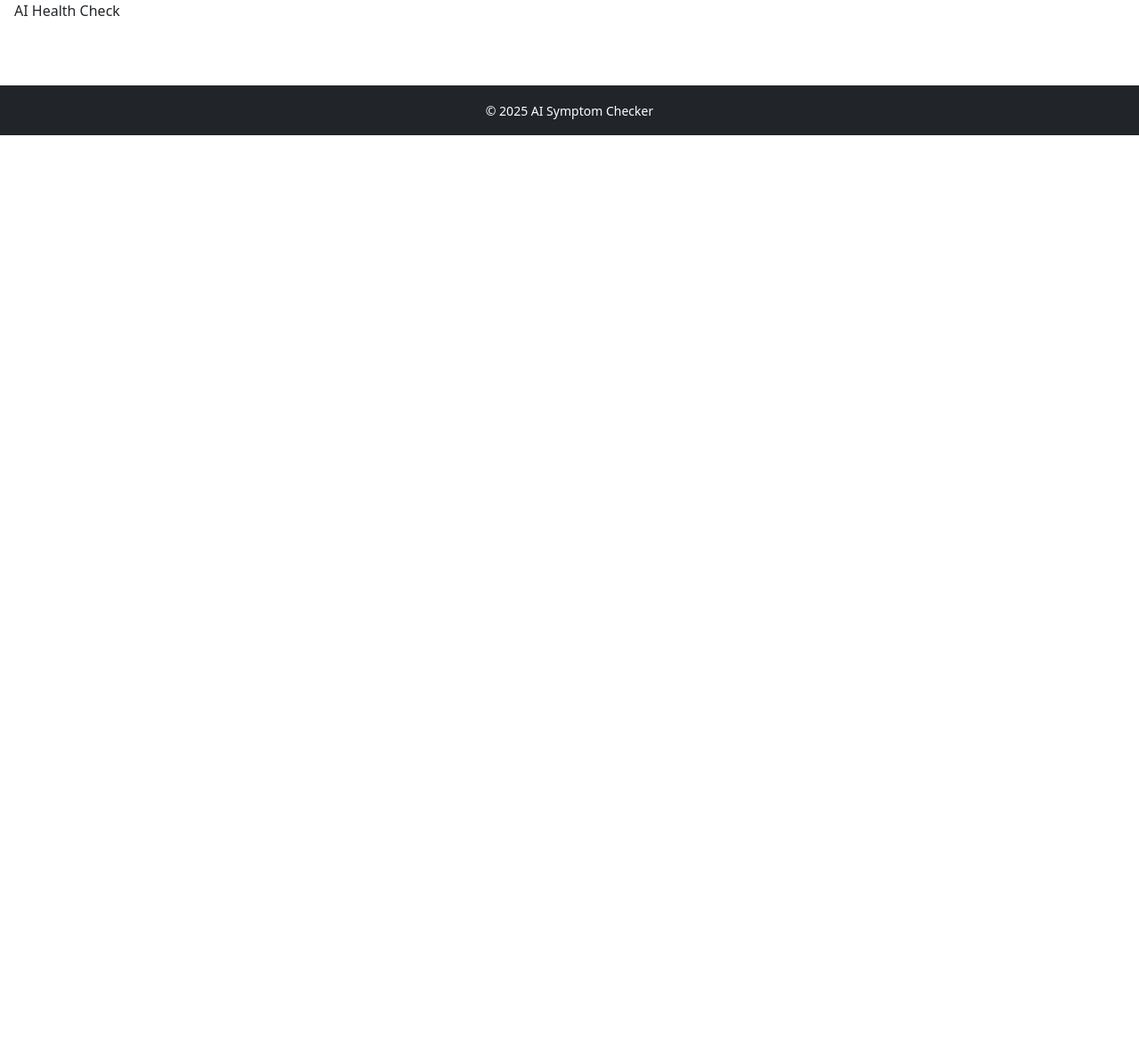
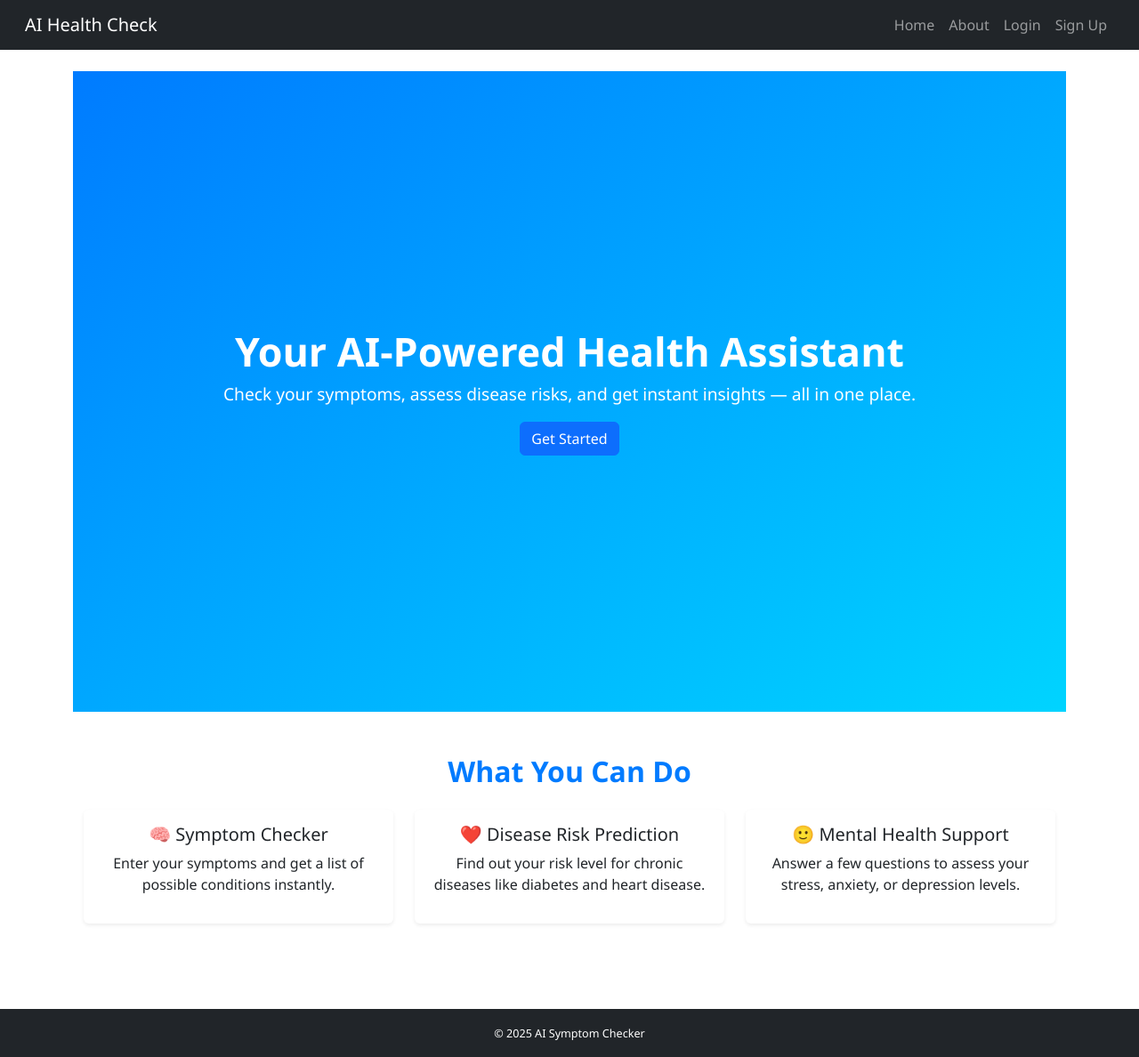
Before and after one commit to Zuhaib-01/AIHealthCheck, a Flask app: page / in a window 1280 px wide. Shown: the whole page at 89% size. Before the commit the page ends 152 px from the top, so only its background shows below. Run offline with Flask 3, Linux system fonts and the light colour scheme.

Commit message:
updated base and index for flask

```diff
--- a/templates/base.html
+++ b/templates/base.html
@@ -5,23 +5,30 @@
   <title>{% block title %}AI Health Check{% endblock %}</title>
   <link href="https://cdn.jsdelivr.net/npm/bootstrap@5.3.0/dist/css/bootstrap.min.css" rel="stylesheet">
   <link rel="icon" type="image/png" href="{{ url_for('static', filename='favicon/favicon.png') }}">
-  {% block extra_css %}
-  <link rel="stylesheet" href="{{ url_for('static', filename='css/login.css') }}">
-  {% endblock %}
 
+  {% block extra_css %}{% endblock %}
+</head>
+<body>
 
-</head>
-
-<body>
-  <!-- Common Navbar -->
-  <a class="navbar-brand ms-3" href="{{ url_for('home') }}">AI Health Check</a>
-<div class="ms-auto me-3">
-  <a class="nav-link text-white" href="{{ url_for('about') }}">About</a>
-</div>
-
+  <!-- Navbar -->
+  <nav class="navbar navbar-expand-lg navbar-dark bg-dark">
+    <div class="container-fluid">
+      <a class="navbar-brand ms-3" href="{{ url_for('home') }}">AI Health Check</a>
+      <button class="navbar-toggler" type="button" data-bs-toggle="collapse" data-bs-target="#navbarNav">
+        <span class="navbar-toggler-icon"></span>
+      </button>
+      <div class="collapse navbar-collapse justify-content-end" id="navbarNav">
+        <ul class="navbar-nav me-3">
+          <li class="nav-item"><a class="nav-link" href="{{ url_for('home') }}">Home</a></li>
+          <li class="nav-item"><a class="nav-link" href="{{ url_for('about') }}">About</a></li>
+          <li class="nav-item"><a class="nav-link" href="{{ url_for('login') }}">Login</a></li>
+          <li class="nav-item"><a class="nav-link" href="{{ url_for('signup') }}">Sign Up</a></li>
+        </ul>
+      </div>
+    </div>
   </nav>
 
-  <!-- Content Block -->
+  <!-- Content -->
   <div class="container mt-4">
     {% block content %}{% endblock %}
   </div>
@@ -30,8 +37,8 @@
   <footer class="text-center mt-5 py-3 bg-dark text-white">
     <small>&copy; 2025 AI Symptom Checker</small>
   </footer>
+
   <script src="https://cdn.jsdelivr.net/npm/bootstrap@5.3.0/dist/js/bootstrap.bundle.min.js"></script>
-{% block extra_js %}{% endblock %}
-
+  {% block extra_js %}{% endblock %}
 </body>
 </html>
--- a/templates/index.html
+++ b/templates/index.html
@@ -1,48 +1,12 @@
-{% extends 'base.html' %}
-<!DOCTYPE html>
-<html lang="en">
+{% extends "base.html" %}
 
-<head>
-  <meta charset="UTF-8">
-  <meta name="viewport" content="width=device-width, initial-scale=1.0">
-  <title>AI Health Check</title>
-  <!-- <link rel="shortcut icon" href="../favicon/favicon.png" type="image/x-icon"> -->
-  <link rel="icon" type="image/png" href="{{ url_for('static', filename='favicon/favicon.png') }}">
+{% block title %}Home - AI Health Check{% endblock %}
 
+{% block extra_css %}
+<link rel="stylesheet" href="{{ url_for('static', filename='css/style.css') }}">
+{% endblock %}
 
-  <!-- Bootstrap CSS (for easy styling) -->
-  <link href="https://cdn.jsdelivr.net/npm/bootstrap@5.3.0/dist/css/bootstrap.min.css" rel="stylesheet">
-  <!-- <link rel="stylesheet" href="../assets/css/style.css"> -->
-  <link rel="stylesheet" href="{{ url_for('static', filename='css/style.css') }}">
-
-</head>
-
-<body>
-
-  <!-- 🌐 Navbar -->
-  <nav class="navbar navbar-expand-lg navbar-dark bg-dark">
-    <div class="container-fluid">
-      <!-- <a class="navbar-brand fw-bold" href="#">AI Health Check</a> -->
-       <a class="navbar-brand fw-bold" href="{{ url_for('home') }}">AI Health Check</a>
-      <button class="navbar-toggler" type="button" data-bs-toggle="collapse" data-bs-target="#navbarNav">
-        <span class="navbar-toggler-icon"></span>
-      </button>
-
-      <div class="collapse navbar-collapse justify-content-end" id="navbarNav">
-        <ul class="navbar-nav">
-          <!-- <li class="nav-item"><a class="nav-link active" href="#">Home</a></li> -->
-          <!-- <li class="nav-item"><a class="nav-link" href="about.html">About</a></li> -->
-          <!-- <li class="nav-item"><a class="nav-link" href="login.html">Login</a></li> -->
-          <!-- <li class="nav-item"><a class="nav-link" href="signup.html">Sign Up</a></li> -->
-          <li class="nav-item"><a class="nav-link active" href="{{ url_for('home') }}">Home</a></li>
-          <li class="nav-item"><a class="nav-link" href="{{ url_for('about') }}">About</a></li>
-          <li class="nav-item"><a class="nav-link" href="{{ url_for('login') }}">Login</a></li>
-          <li class="nav-item"><a class="nav-link" href="{{ url_for('signup') }}">Sign Up</a></li>
-
-        </ul>
-      </div>
-    </div>
-  </nav>
+{% block content %}
 
 <!-- 🏠 Hero Section -->
 <section class="hero d-flex align-items-center justify-content-center text-center">
@@ -80,13 +44,4 @@
   </div>
 </section>
 
-  <!-- 📞 Footer -->
-  <footer class="bg-dark text-white text-center py-3">
-    <p class="mb-0">&copy; 2025 AI Health Check</p>
-  </footer>
-
-  <!-- Bootstrap JS -->
-  <script src="https://cdn.jsdelivr.net/npm/bootstrap@5.3.0/dist/js/bootstrap.bundle.min.js"></script>
-</body>
-
-</html>
+{% endblock %}
```
Lines whose indentation alone changed are shown as unchanged.
